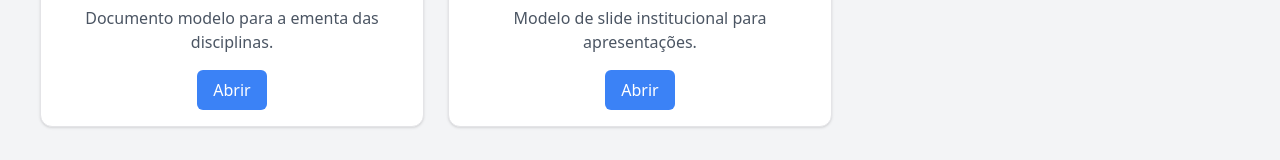
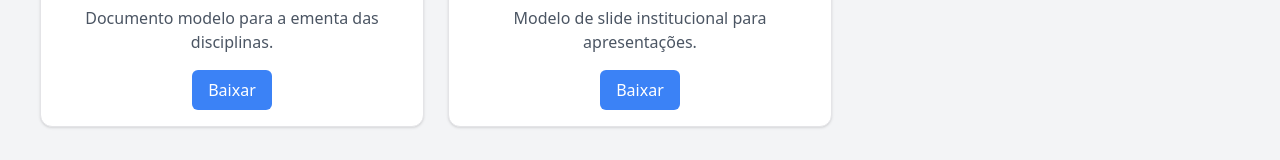
Before and after one commit to NathRabeloo/TeacherDesk, a Next.js app: page /home/modelos in a window 1280 px wide. Shown: the part 271-431 px from the top of the page. Built offline with nearby package versions, Linux system fonts and the light colour scheme.

Commit message:
Update page.tsx

```diff
--- a/app/home/modelos/page.tsx
+++ b/app/home/modelos/page.tsx
@@ -36,7 +36,7 @@ export default function Modelos() {
                 rel="noopener noreferrer"
                 className="bg-blue-500 text-white py-2 px-4 rounded-md hover:bg-blue-600 transition-colors"
               >
-                Abrir
+                Baixar
               </a>
             </CardContent>
           </Card>
```
